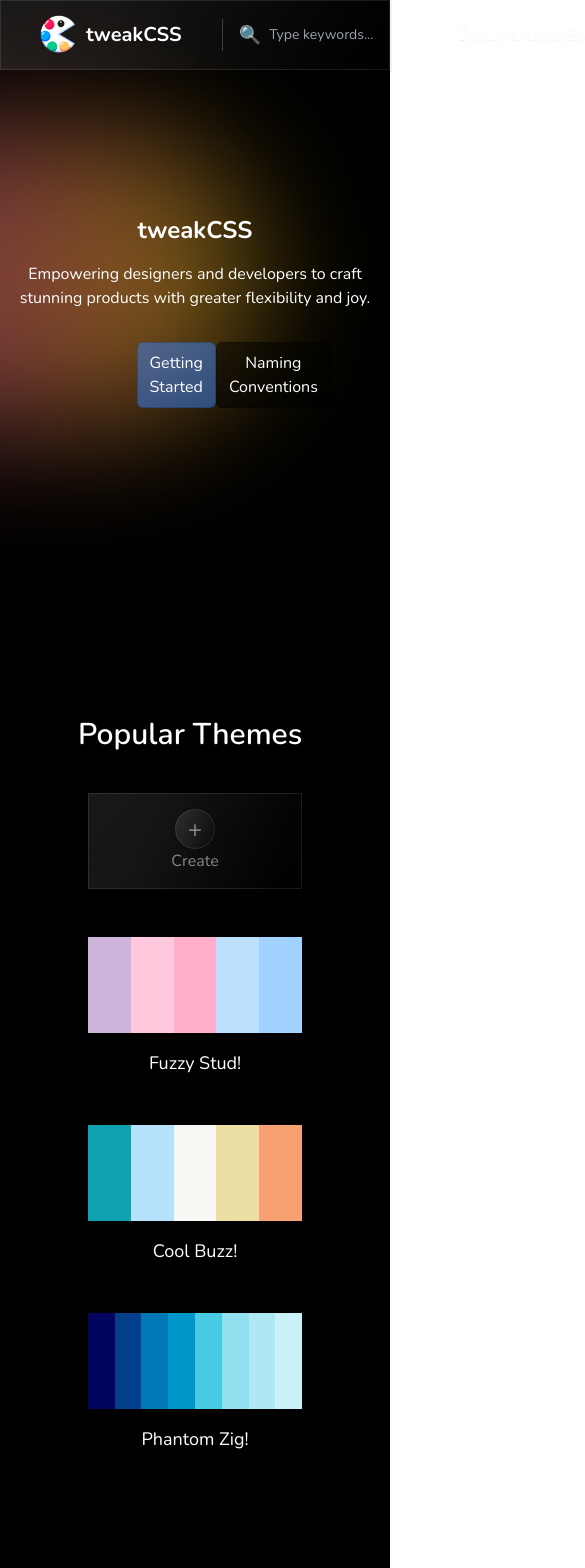
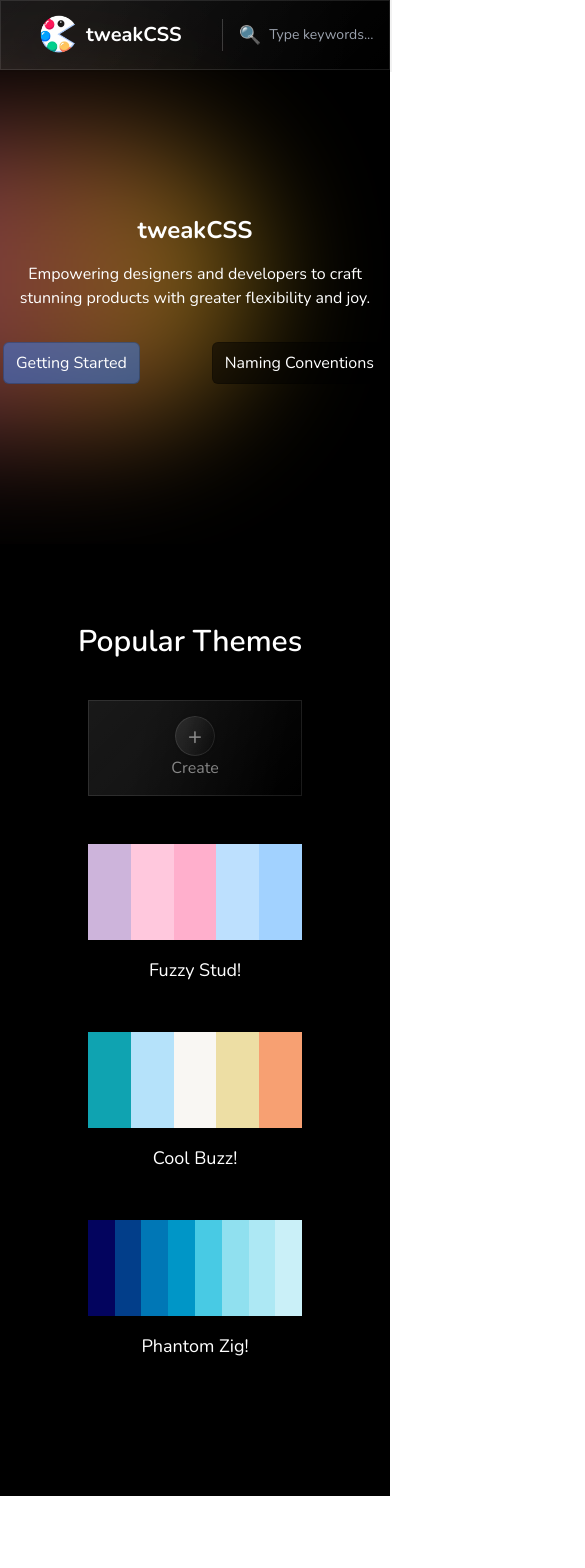
Before and after one commit to skyash-dev/tweakCSS, a Next.js app in the folder client/: page / in a window 390 px wide. Shown: the top 1568 px of the page, 585 px wide, since content can reach past the window. After the commit the page ends 1496 px from the top, so only its background shows below. Built offline with nearby package versions, Linux system fonts and the light colour scheme.

Commit message:
responsiveness init

```diff
--- a/client/app/page.tsx
+++ b/client/app/page.tsx
@@ -42,7 +42,7 @@
       <div className="bg-black h-screen absolute w-full -z-10"></div>
       <Navbar></Navbar>
       <Hero></Hero>
-      <div className="palletes w-full mt-[13.3rem] text-white flex justify-center py-20 bg-black">
+      <div className="palletes w-full text-white flex justify-center py-20 bg-black">
         <div className="w-[60%]">
           <span className="text-3xl font-semibold">Popular Themes</span>
           <div className="flex flex-col items-center my-6">
@@ -83,15 +83,16 @@
 function Hero() {
   return (<>
     <div className="blob w-[550px] h-[300px] rounded-[300px] absolute top-[15%] right-[35%] -z-10 blur-3xl bg-opacity-60 opacity-50 bg-gradient-to-r from-purple-400 via-red-400 to-yellow-400"></div>
-    <div className="my-36">
+    <div className="my-36 flex flex-col items-center">
+      {/* <Image src="/tweakCSS.png" alt="tweakCSS" width={54} height={54}/> */}
       <p className="text-2xl md:text-4xl lg:text-7xl text-white font-bold inter-var text-center">
         tweakCSS
       </p>
-      <p className="text-base md:text-lg my-4 text-white font-normal inter-var text-center">
+      <p className="text-base md:text-lg my-4 text-white font-normal inter-var text-center px-4">
         Empowering designers and developers to craft stunning products with greater flexibility and joy.
       </p>
       <div className="flex justify-center">
-        <div className="flex justify-between w-[30%]">
+        <div className="flex justify-between w-96">
           <button className="text-white bg-blue-500 py-2 px-3 rounded-md border-[1px] my-4 border-black bg-opacity-50 hover:bg-opacity-100 transition-all border-opacity-20">Getting Started</button>
           <button className="text-white bg-black bg-opacity-50 py-2 px-3 rounded-md border-[1px] my-4 border-black hover:bg-opacity-100 transition-all border-opacity-20">Naming Conventions</button>
         </div>
--- a/client/components/navbar/navbar.tsx
+++ b/client/components/navbar/navbar.tsx
@@ -11,7 +11,7 @@
         <input type="text" className="outline-none mx-2 bg-transparent text-white" placeholder="Type keywords..." />
         </div>
         </div>
-        <div className="w-96 flex justify-between text-white">
+        <div className="w-96 md:flex justify-between text-white hidden md:visible">
           <Link href="#">Documentation</Link>
           <Link href="#">Blog</Link>
           <Link href="#">Resources</Link>
```
